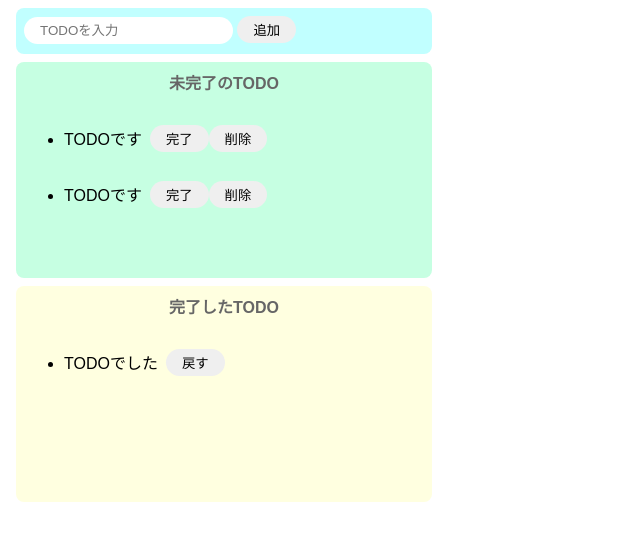
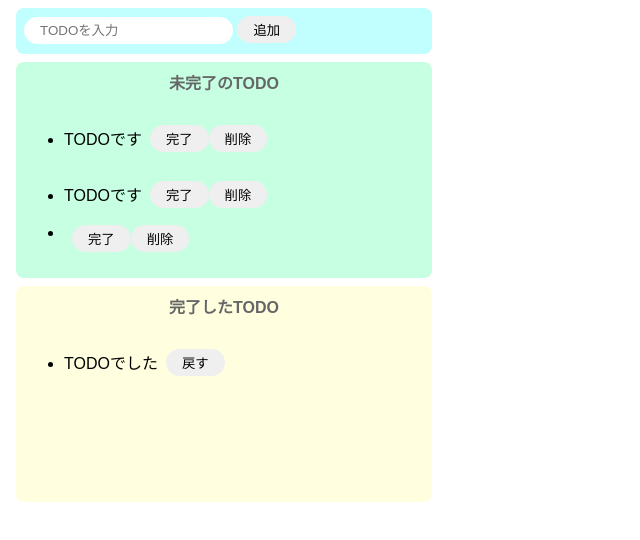
Before and after one commit to ryo0809/js-practice, a website built with Parcel: page index.html in a window 1280 px wide. Both pictures are taken after a click on the button "追加". Shown: the whole page, without its empty margins (0-640 px from the left). Built offline with nearby package versions, Linux system fonts and the light colour scheme.

Commit message:
追加、削除機能を実装

```diff
--- a/index.html
+++ b/index.html
@@ -7,12 +7,12 @@
 
   <body>
     <div class="input-area">
-      <input placeholder="TODOを入力" />
-      <button>追加</button>
+      <input id="add-text" placeholder="TODOを入力" />
+      <button id="add-button">追加</button>
     </div>
     <div class="imcomplete-area">
       <p class="title">未完了のTODO</p>
-      <ul>
+      <ul id="incomplete-list">
         <li>
           <div class="list-row">
             <p class="list-title">TODOです</p>
--- a/src/index.js
+++ b/src/index.js
@@ -1 +1,41 @@
 import "./styles.css";
+
+const onClickAdd = () => {
+  // 入力値を取得して値を初期化
+  const inputText = document.getElementById("add-text").value;
+  document.getElementById("add-text").value = "";
+  // 未完了のTODO要素
+  const li = document.createElement("li");
+  const div = document.createElement("div");
+  div.className = "list-row";
+  const p = document.createElement("p");
+  p.className = "list-title";
+  p.innerText = inputText;
+  // ボタン要素
+  const completeButton = document.createElement("button");
+  completeButton.innerText = "完了";
+  completeButton.addEventListener("click", () => {
+    alert("完了");
+  });
+
+  const deleteButton = document.createElement("button");
+  deleteButton.innerText = "削除";
+  deleteButton.addEventListener("click", () => {
+    // 押された削除ボタンの親要素ごと未完了リストから削除
+    const deleteTarget = deleteButton.parentNode.parentNode;
+    document.getElementById("incomplete-list").removeChild(deleteTarget);
+  });
+
+  li.appendChild(div);
+  div.appendChild(p);
+  div.appendChild(completeButton);
+  div.appendChild(deleteButton);
+  console.log(div);
+  // 未完了リストに追加
+  const ul = document.getElementById("incomplete-list");
+  ul.appendChild(li);
+};
+
+document
+  .getElementById("add-button")
+  .addEventListener("click", () => onClickAdd());
```
